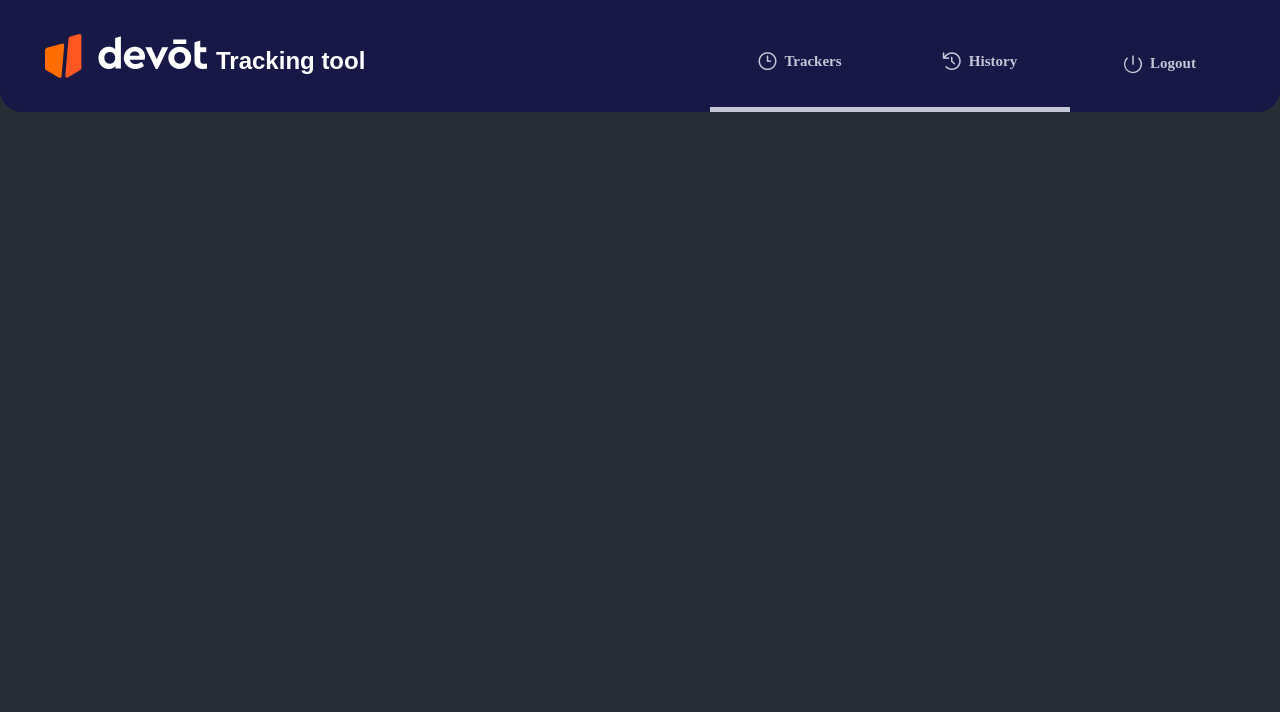
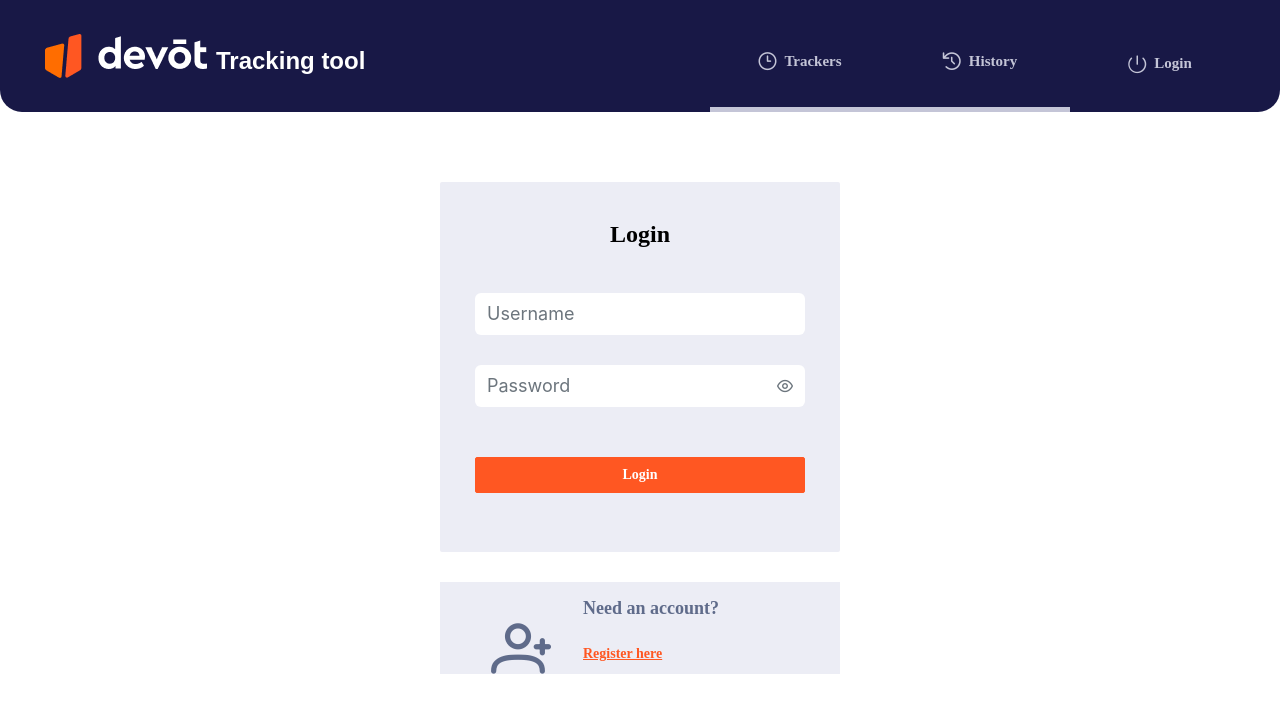
Before and after one commit to goranklement/TrackingTool, a React (Create React App) app: page /Login in a window 1280 px wide. Shown: the top 712 px of the page. Built offline with nearby package versions, Linux system fonts and the light colour scheme.

Commit message:
Login page added

```diff
--- a/package.json
+++ b/package.json
@@ -6,6 +6,7 @@
     "@testing-library/jest-dom": "^5.17.0",
     "@testing-library/react": "^13.4.0",
     "@testing-library/user-event": "^13.5.0",
+    "firebase": "^10.1.0",
     "primeicons": "^6.0.1",
     "primereact": "^9.6.0",
     "react": "^18.2.0",
--- a/src/App.css
+++ b/src/App.css
@@ -14,7 +14,7 @@
 }
 
 .App-header {
-  background-color: #282c34;
+  background-color: #ffffff;
   min-height: 100vh;
   display: flex;
   flex-direction: column;
--- a/src/components/AppNavigation.jsx
+++ b/src/components/AppNavigation.jsx
@@ -5,6 +5,8 @@ import { Route } from "react-router-dom";
 import History from "./History";
 import Trackers from "./Trackers";
 import Logout from "./Logout";
+import Login from "./Login";
+import Register from "./Register";
 
 const AppNavigation = () => {
   return (
@@ -15,7 +17,8 @@ const AppNavigation = () => {
           <Routes>
             <Route path="/Trackers" element={<Trackers />} />
             <Route path="/History" element={<History />} />
-            <Route path="/Logout" element={<Logout />} />
+            <Route path="/Login" element={<Login />} />
+            <Route path="/Register" element={<Register />} />
           </Routes>
         </BrowserRouter>
       </header>
--- /dev/null
+++ b/src/components/Login.jsx
@@ -0,0 +1,86 @@
+import React from "react";
+import { useState } from "react";
+import { useRef } from "react";
+
+import { InputText } from "primereact/inputtext";
+import { Toast } from "primereact/toast";
+
+import { Button } from "primereact/button";
+
+const Login = () => {
+  const toast = useRef();
+  const [isPasswordVisible, setIsPasswordVisible] = useState(false);
+  const [username, setUsername] = useState("");
+  const [password, setPassword] = useState("");
+
+  const handleUsernameChange = (e) => {
+    setUsername(e.target.value);
+  };
+
+  const togglePassword = () => {
+    setIsPasswordVisible(!isPasswordVisible);
+  };
+  const showError = () => {
+    toast.current.show({
+      severity: "error",
+      summary: "Error",
+      detail: "Please enter needed information.",
+      life: 2500,
+    });
+  };
+
+  const handlePasswordChange = (e) => {
+    setPassword(e.target.value);
+  };
+  const handleSubmit = async (e) => {
+    e.preventDefault();
+
+    if (username === "" || password === "") {
+      showError();
+      console.log("HEEJ TU SAM");
+    } else {
+      console.log("Nice");
+    }
+  };
+
+  return (
+    <div className="loginregister">
+      <Toast ref={toast} />
+      <form onSubmit={handleSubmit}>
+        <h6>Login</h6>
+        <InputText
+          value={username}
+          onChange={handleUsernameChange}
+          placeholder="Username"
+        />
+        <br />
+        <span className="p-input-icon-right">
+          <i
+            className={isPasswordVisible ? "pi pi-eye-slash" : "pi  pi-eye"}
+            onClick={togglePassword}
+          />
+          <InputText
+            type={isPasswordVisible ? "text" : "password"}
+            placeholder="Password"
+            value={password}
+            onChange={handlePasswordChange}
+          />
+        </span>
+        <br />
+        <button type="submit">Login</button>
+      </form>
+
+      <div className="register">
+        <div className="icon">
+          <i className="pi pi-user-plus" style={{ fontSize: "60px" }}></i>
+        </div>
+
+        <div className="registerLabels">
+          <p>Need an account?</p>
+          <a href="/Register">Register here</a>
+        </div>
+      </div>
+    </div>
+  );
+};
+export default Login;
--- a/src/components/Navbar.jsx
+++ b/src/components/Navbar.jsx
@@ -25,7 +25,7 @@ const Navbar = () => {
         />
         <NavigationItem
           icon="power-off"
-          text="Logout"
+          text="Login"
           color="#181846"
           hasBorder={false}
         />
--- a/src/components/NavigationItem.jsx
+++ b/src/components/NavigationItem.jsx
@@ -9,7 +9,9 @@ const NavigationItem = ({ icon, text, color, hasBorder }) => {
     if (hasBorder) {
       return {
         color: isActive ? "#F9F9FD" : "#C4C5D7",
-        borderBottom: isActive ? "5px solid #FF5722" : `5px solid ${color}`,
+        borderBottomWidth: "5px",
+        borderBottomStyle: "solid",
+        borderBottomColor: isActive ? "#FF5722" : `${color}`,
         borderWidth: "100%",
       };
     } else {
--- /dev/null
+++ b/src/components/Register.jsx
@@ -0,0 +1,4 @@
+const Register = () => {
+  return <h3>Register</h3>;
+};
+export default Register;
--- a/src/main.css
+++ b/src/main.css
@@ -12,6 +12,9 @@
   display: flex;
   align-items: center;
   margin-left: 45px;
+}
+h3 {
+  color: black;
 }
 .items-container {
   margin-left: auto;
@@ -59,3 +62,90 @@
   align-items: center;
   padding-top: 5px;
 }
+
+.loginregister form {
+  border-radius: 2px;
+  width: 400px;
+  height: 370px;
+  margin-bottom: 30px;
+  background-color: #ecedf5;
+}
+form h6 {
+  color: black;
+  font-family: Nunito Sans;
+  font-size: 24px;
+  font-weight: 700;
+  line-height: 17px;
+  letter-spacing: 0px;
+  text-align: center;
+  margin-bottom: 50px;
+  padding-top: 44px;
+}
+.loginregister button {
+  margin-top: 50px;
+  border: 1px solid #ff5722;
+  background-color: #ff5722;
+  width: 330px;
+  height: 36px;
+  font-family: Nunito Sans;
+  font-size: 14px;
+  font-weight: 700;
+  line-height: 17px;
+  letter-spacing: 0px;
+  text-align: center;
+  color: #ffffff;
+  border-radius: 2px;
+}
+.loginregister input {
+  width: 330px;
+  height: 42px;
+  border: none;
+  font-size: 18px;
+  font-weight: 400;
+  line-height: 17px;
+  letter-spacing: 0px;
+  text-align: left;
+}
+.loginregister span {
+  margin-top: 30px;
+}
+.register {
+  background-color: #ecedf5;
+  margin-top: 30px;
+  width: 400px;
+  height: 92px;
+  display: flex;
+}
+.register i {
+  color: #5f6b8a;
+  width: 60px;
+  height: 60px;
+  justify-content: end;
+}
+.icon {
+  position: relative;
+  bottom: -35px;
+  margin-left: 48px;
+}
+.register p {
+  font-family: Nunito Sans;
+  font-size: 18px;
+  font-weight: 600;
+  line-height: 17px;
+  letter-spacing: 0px;
+  text-align: left;
+  color: #5f6b8a;
+}
+.register a {
+  font-family: Nunito Sans;
+  font-size: 14px;
+  font-weight: 700;
+  line-height: 17px;
+  letter-spacing: 0px;
+  text-align: left;
+  color: #ff5722;
+}
+.registerLabels {
+  text-align: left;
+  margin-left: 35px;
+}
```
Also changed, not shown: src/components/FirebaseConfig.jsx (added, +20 -0 lines), 1 other file (tests, documents, lock files or other folders).
